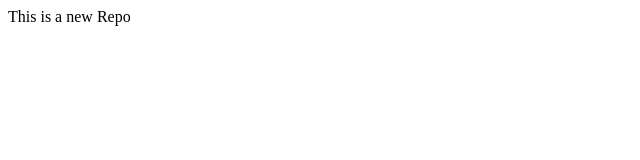
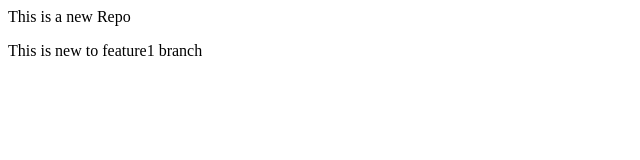
Before and after one commit to kamani28/localrepo, a plain HTML site: page index.html in a window 1280 px wide. Shown: the whole page, without its empty margins (0-640 px from the left). Drawn offline with Linux system fonts and the light colour scheme.

Commit message:
New line to feature1

```diff
--- a/index.html
+++ b/index.html
@@ -1 +1,2 @@
 <p> This is a new Repo</p>
+<p> This is new to feature1 branch</p>
```
